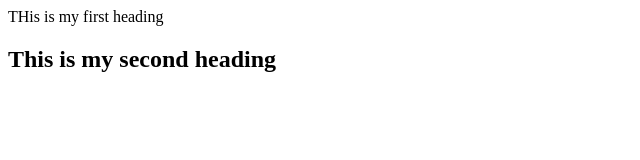
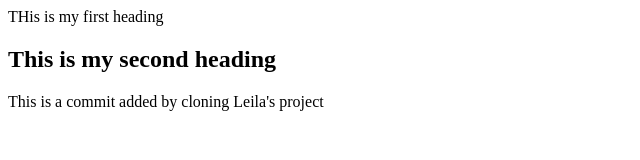
Before and after one commit to vallejoslf/vscode, a plain HTML site: page index.html in a window 1280 px wide. Shown: the whole page, without its empty margins (0-640 px from the left). Drawn offline with Linux system fonts and the light colour scheme.

Commit message:
Added a paragraph to the HTML body

```diff
--- a/index.html
+++ b/index.html
@@ -9,5 +9,6 @@
 <body>
     <hi>THis is my first heading</hi>
     <h2>This is my second heading</h2>
+    <p> This is a commit added by cloning Leila's project</p>
 </body>
 </html>
```
